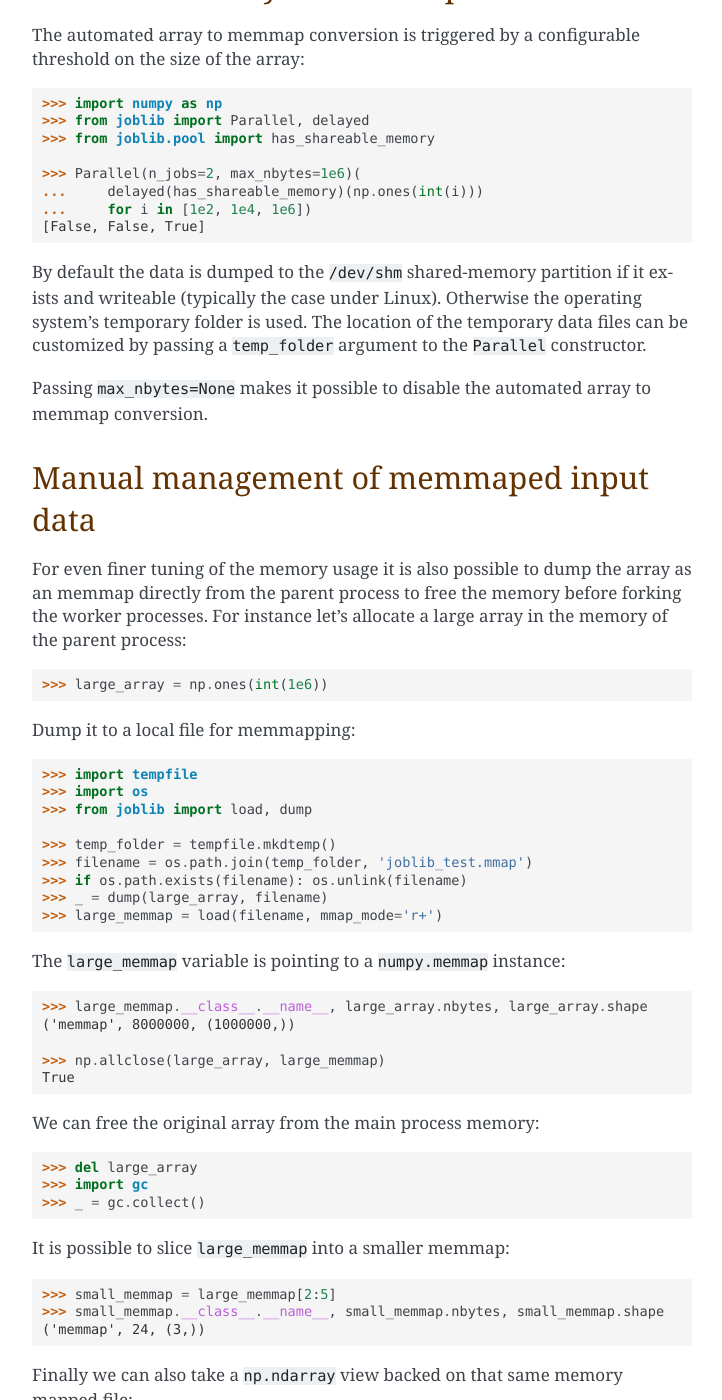
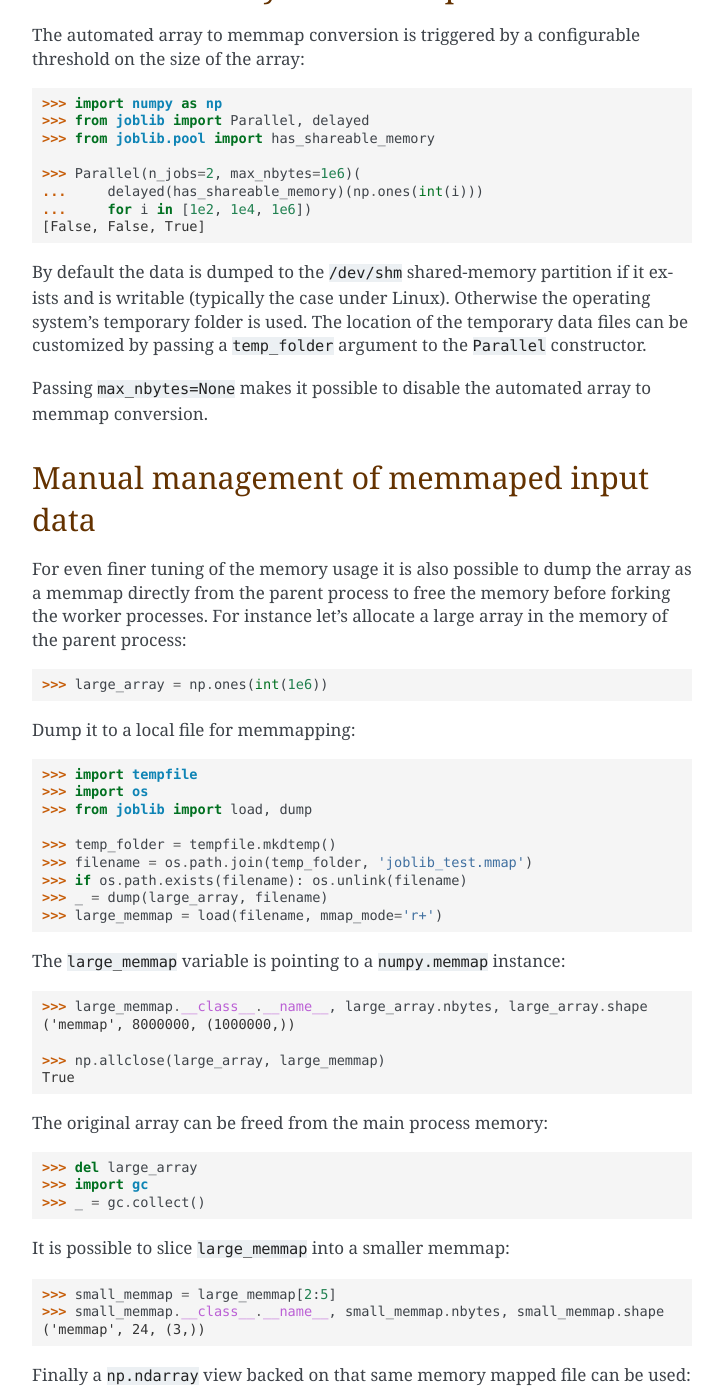
Before and after one commit to joblib/joblib, a Sphinx documentation site: the page built from doc/parallel_numpy.rst, in a window 1280 px wide and 1400 px high, scrolled down 793 px. Shown: the whole window, without its empty margins (388-1110 px from the left). Built offline with Sphinx 7.4.7, drawn with Linux system fonts in a browser that asks for light colours; formulas are drawn with MathJax 3; pages that are not in the unit, such as notebooks, are missing from menus; some of the changed text lies outside the part shown.

Commit message:
DOC: reword a few things in parallel numpy documentation (#612)
* DOC: reword a few things in parallel numpy documentation

* fixup! DOC: reword a few things in parallel numpy documentation

* another one I found in the meantime

```diff
--- a/README.rst
+++ b/README.rst
@@ -53,7 +53,7 @@ Workflow to contribute
 
 To contribute to joblib, first create an account on `github
 <http://github.com/>`_. Once this is done, fork the `joblib repository
-<http://github.com/joblib/joblib>`_ to have you own repository,
+<http://github.com/joblib/joblib>`_ to have your own repository,
 clone it using 'git clone' on the computers where you want to work. Make
 your changes in your clone, push them to your github account, test them
 on several computers, and when you are happy with them, send a pull
--- a/doc/parallel_numpy.rst
+++ b/doc/parallel_numpy.rst
@@ -47,10 +47,10 @@ threshold on the size of the array::
   [False, False, True]
 
 By default the data is dumped to the ``/dev/shm`` shared-memory partition if it
-exists and writeable (typically the case under Linux). Otherwise the operating
-system's temporary folder is used. The location of the temporary data files can
-be customized by passing a ``temp_folder`` argument to the ``Parallel``
-constructor.
+exists and is writable (typically the case under Linux). Otherwise the
+operating system's temporary folder is used. The location of the temporary data
+files can be customized by passing a ``temp_folder`` argument to the
+``Parallel`` constructor.
 
 Passing ``max_nbytes=None`` makes it possible to disable the automated array to
 memmap conversion.
@@ -60,7 +60,7 @@ Manual management of memmaped input data
 ----------------------------------------
 
 For even finer tuning of the memory usage it is also possible to
-dump the array as an memmap directly from the parent process to
+dump the array as a memmap directly from the parent process to
 free the memory before forking the worker processes. For instance
 let's allocate a large array in the memory of the parent process::
 
@@ -87,7 +87,7 @@ instance::
   >>> np.allclose(large_array, large_memmap)
   True
 
-We can free the original array from the main process memory::
+The original array can be freed from the main process memory::
 
   >>> del large_array
   >>> import gc
@@ -99,8 +99,8 @@ It is possible to slice ``large_memmap`` into a smaller memmap::
   >>> small_memmap.__class__.__name__, small_memmap.nbytes, small_memmap.shape
   ('memmap', 24, (3,))
 
-Finally we can also take a ``np.ndarray`` view backed on that same
-memory mapped file::
+Finally a ``np.ndarray`` view backed on that same memory mapped file can be
+used::
 
   >>> small_array = np.asarray(small_memmap)
   >>> small_array.__class__.__name__, small_array.nbytes, small_array.shape
@@ -115,7 +115,7 @@ of a ``Parallel`` call::
   ...     for a in [large_memmap, small_memmap, small_array])
   [True, True, True]
 
-Note that here we used ``max_nbytes=None`` to disable the auto-dumping
+Note that here ``max_nbytes=None`` is used to disable the auto-dumping
 feature of ``Parallel``. ``small_array`` is still in shared memory in the
 worker processes because it was already backed by shared memory in the
 parent process.
```
Also changed, not shown: other parts of doc/parallel_numpy.rst (+1 -1 lines).
